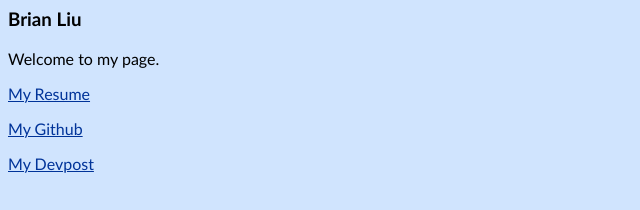
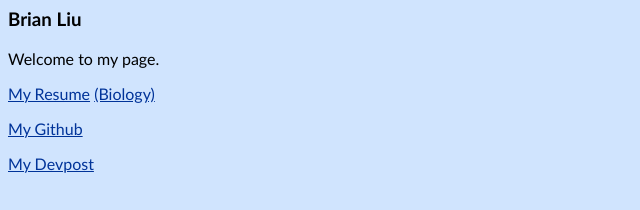
Before and after one commit to pkmnnerd/pkmnnerd.github.io, a plain HTML site: page index.html in a window 1280 px wide. Shown: the full height of the page, 0-640 px from the left. Drawn offline with Linux system fonts and the light colour scheme.

Commit message:
Added bio resume link

```diff
--- a/index.html
+++ b/index.html
@@ -6,7 +6,8 @@
 <body>
 <h3>Brian Liu</h3>
 <p>Welcome to my page.
-<p><a target="_blank" href="https://onedrive.live.com/redir?resid=6412CFFB62D98E6E!10395&authkey=!ALUEo5E4uCidGvg&ithint=file%2cdocx">My Resume</a></p>
+<p><a target="_blank" href="https://onedrive.live.com/redir?resid=6412CFFB62D98E6E!10395&authkey=!ALUEo5E4uCidGvg&ithint=file%2cdocx">My Resume</a>
+<a target="_blank" href="https://onedrive.live.com/redir?resid=6412CFFB62D98E6E!19556&authkey=!ALT6-8Q5WLv7yas&ithint=file%2cdocx">(Biology)</a></p>
 <p><a target="_blank" href="http://www.github.com/pkmnnerd">My Github</a></p>
 <p><a target="_blank" href="http://devpost.com/pkmnnerd">My Devpost</a></p>
 
```
